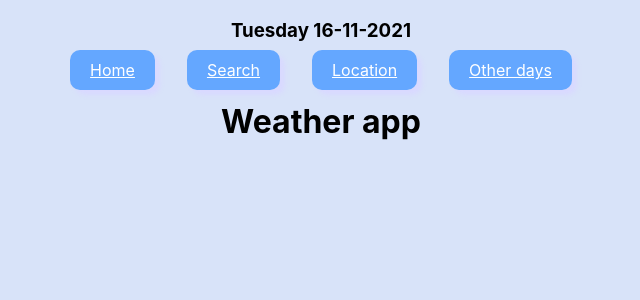
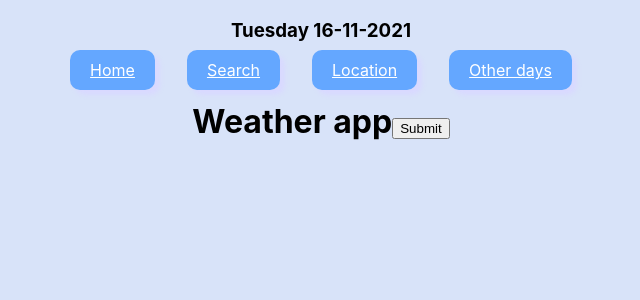
Before and after one commit to Jonathanazerty/React-WeatherApp, a React (Create React App) app: page / in a window 1280 px wide. Shown: the top 300 px of the page, without its empty margins (319-959 px from the left). Built offline with nearby package versions, Linux system fonts and the light colour scheme.

Commit message:
add async function with data

```diff
--- a/src/components/Home.js
+++ b/src/components/Home.js
@@ -1,11 +1,23 @@
 import React from 'react'
 
-export const Home = () => {
+const Home = () => {
+    async function weatherInfo() {
+        try {
+            const data = await fetch (`https://api.openweathermap.org/data/2.5/forecast?q=London,us&appid=${process.env.REACT_APP_WEATHER_API_KEY}`)
+            const weatherData = await data.json();
+            console.log(weatherData);
+            console.log(data);
+        }
+        catch(err){
+            console.log(err);
+        }
+    }
     return (
         <div>
             <div>
                 <h1>
                     Weather app
+                    <button onClick={weatherInfo}>Submit</button>
                 </h1>
             </div>
         </div>
```
